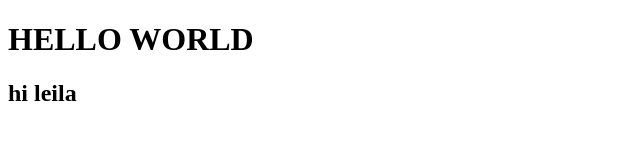
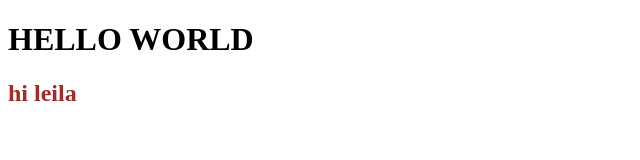
Before and after one commit to leilaotieno2/otieno-repositoty, a plain HTML site: page index.html in a window 1280 px wide. Shown: the full height of the page, 0-640 px from the left. Drawn offline with Linux system fonts and the light colour scheme.

Commit message:
Update index.html

```diff
--- a/index.html
+++ b/index.html
@@ -9,8 +9,6 @@
 </head>
 <h1>HELLO WORLD</h1>
 <body>
-    <h2>hi leila
-
-    </h2>
+    <h2  title="my name" style="color: brown;">hi leila </h2>
 </body>
 </html>
```
